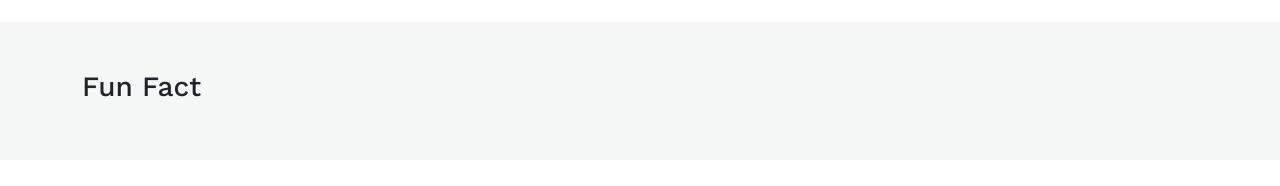
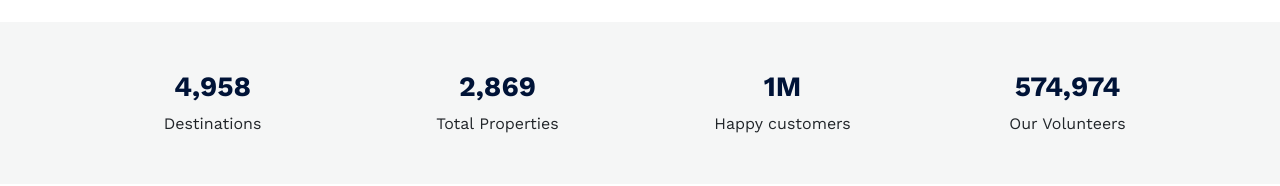
Before and after one commit to nahidthenh/Adventura, a React (Vite) app: page / in a window 1280 px wide. Shown: the part 1989-2175 px from the top of the page. Built offline with nearby package versions, Linux system fonts and the light colour scheme; no server answers.

Commit message:
Home page Fun Fact Section

```diff
--- a/src/index.scss
+++ b/src/index.scss
@@ -526,10 +526,24 @@ img.header-logo {
 
 }
 
-// Tour Section
+// Fun Fact Section
 
 .our-fun-fact {
     background-color: $ColorBg2;
+}
+
+.fan-fact-box {
+    text-align: center;
+
+    h3 {
+        font-weight: 700;
+        color: $ColorText2;
+    }
+
+    p {
+        margin: 0;
+        padding: 0;
+    }
 }
 
 // Destination page
--- a/src/pages/Home.jsx
+++ b/src/pages/Home.jsx
@@ -217,8 +217,29 @@ const Home = () => {
             <div className="py-5 our-fun-fact">
                 <Container>
                     <Row>
-                        <Col>
-                            <h3>Fun Fact</h3>
+                        <Col lg={3} md={6} sm={12}>
+                            <div className="fan-fact-box">
+                                <h3>4,958</h3>
+                                <p>Destinations</p>
+                            </div>
+                        </Col>
+                        <Col lg={3} md={6} sm={12}>
+                            <div className="fan-fact-box">
+                                <h3>2,869</h3>
+                                <p>Total Properties</p>
+                            </div>
+                        </Col>
+                        <Col lg={3} md={6} sm={12}>
+                            <div className="fan-fact-box">
+                                <h3>1M</h3>
+                                <p>Happy customers</p>
+                            </div>
+                        </Col>
+                        <Col lg={3} md={6} sm={12}>
+                            <div className="fan-fact-box">
+                                <h3>574,974</h3>
+                                <p>Our Volunteers</p>
+                            </div>
                         </Col>
                     </Row>
                 </Container>
```
